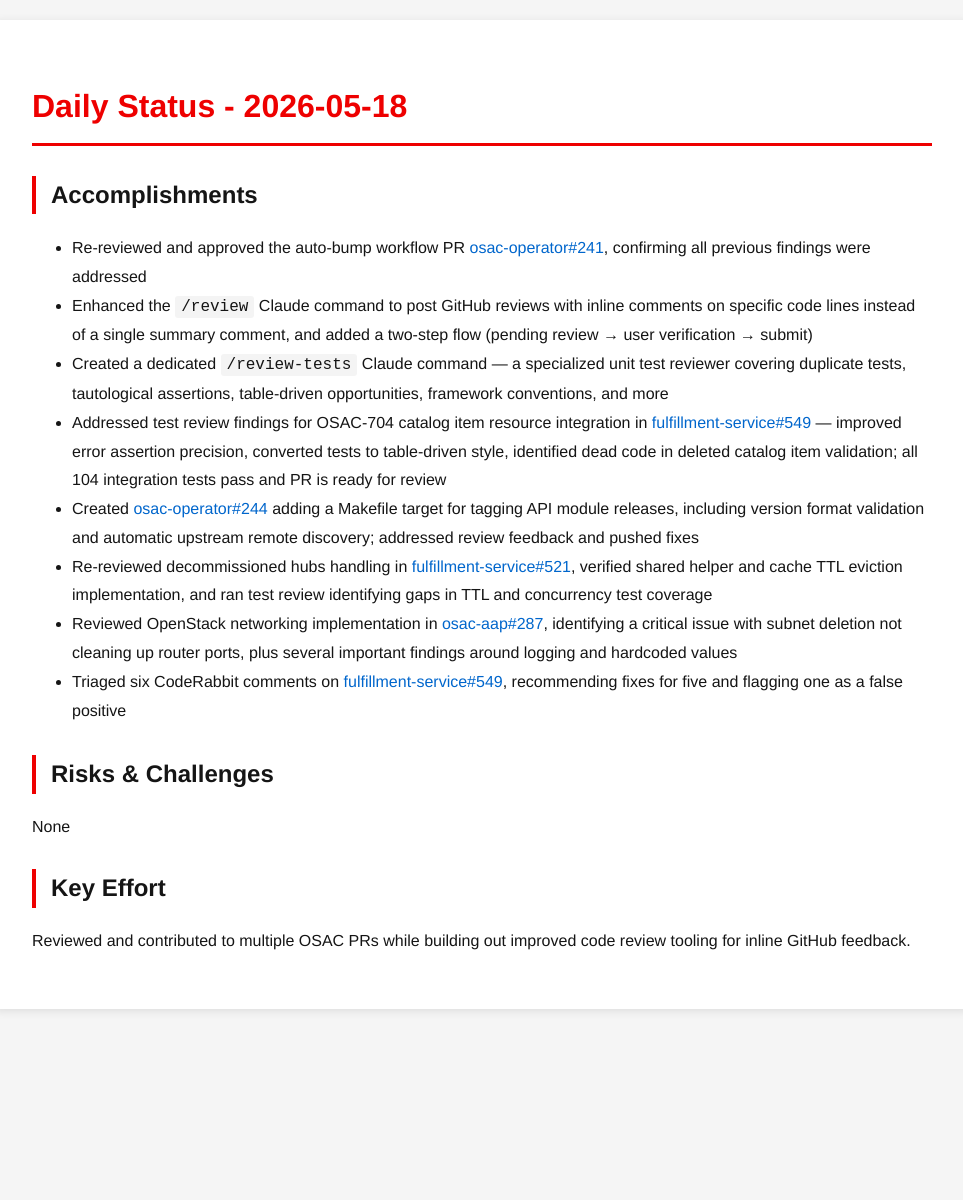
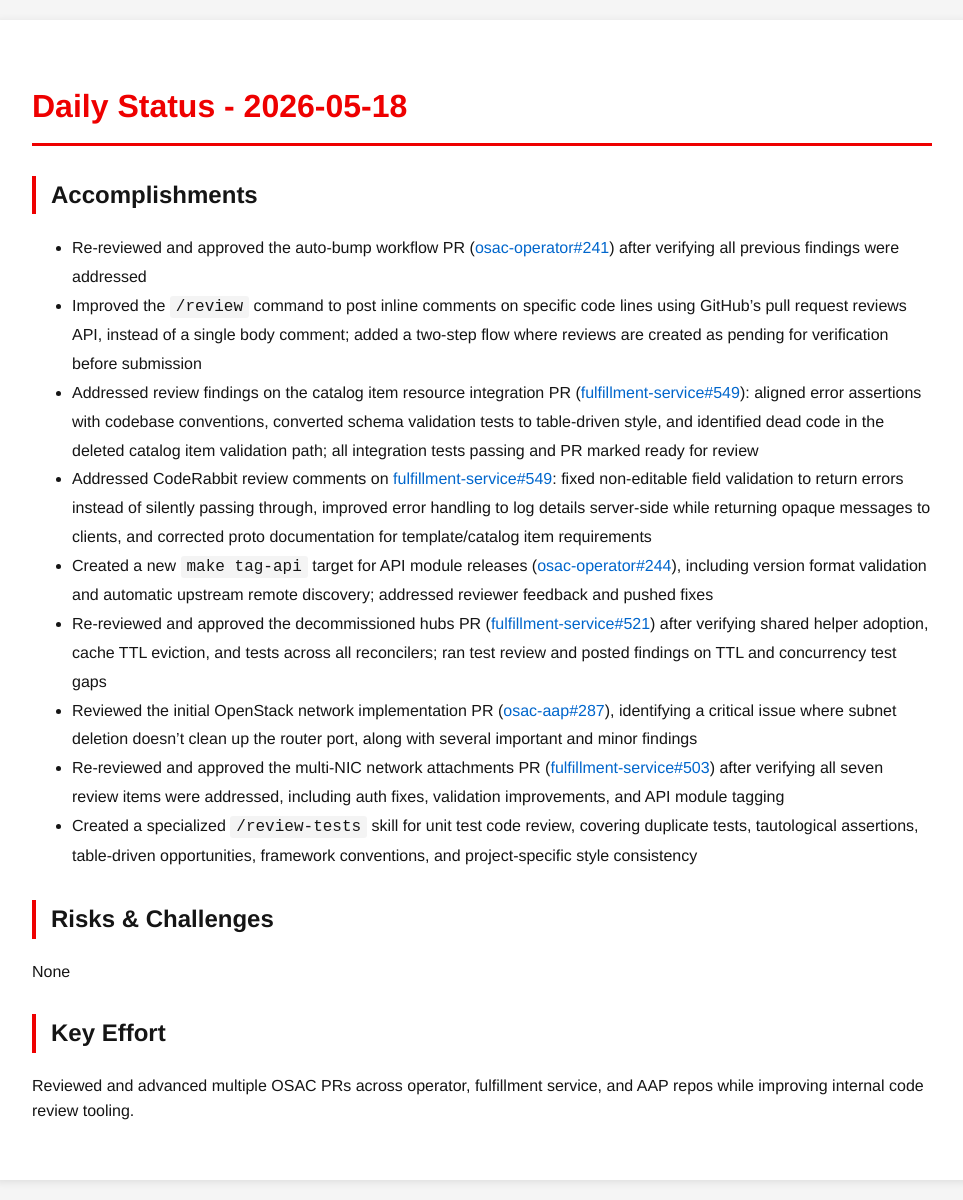
Before and after one commit to tzvatot/daily-status, a Jekyll site: the page built from 2026-05-18.md, in a window 1280 px wide. Shown: the whole page, without its empty margins (158-1121 px from the left). Built offline with Jekyll 4.4.1, drawn with Linux system fonts in a browser that asks for light colours; before the commit the page ends 1029 px from its top, so only the background shows below that.

Commit message:
Daily status update - 2026-05-18

```diff
--- a/2026-05-18.md
+++ b/2026-05-18.md
@@ -7,17 +7,18 @@
 # Daily Status - 2026-05-18
 
 ## Accomplishments
-- Re-reviewed and approved the auto-bump workflow PR [osac-operator#241](https://github.com/osac-project/osac-operator/pull/241), confirming all previous findings were addressed
-- Enhanced the `/review` Claude command to post GitHub reviews with inline comments on specific code lines instead of a single summary comment, and added a two-step flow (pending review → user verification → submit)
-- Created a dedicated `/review-tests` Claude command — a specialized unit test reviewer covering duplicate tests, tautological assertions, table-driven opportunities, framework conventions, and more
-- Addressed test review findings for OSAC-704 catalog item resource integration in [fulfillment-service#549](https://github.com/osac-project/fulfillment-service/pull/549) — improved error assertion precision, converted tests to table-driven style, identified dead code in deleted catalog item validation; all 104 integration tests pass and PR is ready for review
-- Created [osac-operator#244](https://github.com/osac-project/osac-operator/pull/244) adding a Makefile target for tagging API module releases, including version format validation and automatic upstream remote discovery; addressed review feedback and pushed fixes
-- Re-reviewed decommissioned hubs handling in [fulfillment-service#521](https://github.com/osac-project/fulfillment-service/pull/521), verified shared helper and cache TTL eviction implementation, and ran test review identifying gaps in TTL and concurrency test coverage
-- Reviewed OpenStack networking implementation in [osac-aap#287](https://github.com/osac-project/osac-aap/pull/287), identifying a critical issue with subnet deletion not cleaning up router ports, plus several important findings around logging and hardcoded values
-- Triaged six CodeRabbit comments on [fulfillment-service#549](https://github.com/osac-project/fulfillment-service/pull/549), recommending fixes for five and flagging one as a false positive
+- Re-reviewed and approved the auto-bump workflow PR ([osac-operator#241](https://github.com/osac-project/osac-operator/pull/241)) after verifying all previous findings were addressed
+- Improved the `/review` command to post inline comments on specific code lines using GitHub's pull request reviews API, instead of a single body comment; added a two-step flow where reviews are created as pending for verification before submission
+- Addressed review findings on the catalog item resource integration PR ([fulfillment-service#549](https://github.com/osac-project/fulfillment-service/pull/549)): aligned error assertions with codebase conventions, converted schema validation tests to table-driven style, and identified dead code in the deleted catalog item validation path; all integration tests passing and PR marked ready for review
+- Addressed CodeRabbit review comments on [fulfillment-service#549](https://github.com/osac-project/fulfillment-service/pull/549): fixed non-editable field validation to return errors instead of silently passing through, improved error handling to log details server-side while returning opaque messages to clients, and corrected proto documentation for template/catalog item requirements
+- Created a new `make tag-api` target for API module releases ([osac-operator#244](https://github.com/osac-project/osac-operator/pull/244)), including version format validation and automatic upstream remote discovery; addressed reviewer feedback and pushed fixes
+- Re-reviewed and approved the decommissioned hubs PR ([fulfillment-service#521](https://github.com/osac-project/fulfillment-service/pull/521)) after verifying shared helper adoption, cache TTL eviction, and tests across all reconcilers; ran test review and posted findings on TTL and concurrency test gaps
+- Reviewed the initial OpenStack network implementation PR ([osac-aap#287](https://github.com/osac-project/osac-aap/pull/287)), identifying a critical issue where subnet deletion doesn't clean up the router port, along with several important and minor findings
+- Re-reviewed and approved the multi-NIC network attachments PR ([fulfillment-service#503](https://github.com/osac-project/fulfillment-service/pull/503)) after verifying all seven review items were addressed, including auth fixes, validation improvements, and API module tagging
+- Created a specialized `/review-tests` skill for unit test code review, covering duplicate tests, tautological assertions, table-driven opportunities, framework conventions, and project-specific style consistency
 
 ## Risks & Challenges
 None
 
 ## Key Effort
-Reviewed and contributed to multiple OSAC PRs while building out improved code review tooling for inline GitHub feedback.
+Reviewed and advanced multiple OSAC PRs across operator, fulfillment service, and AAP repos while improving internal code review tooling.
```
